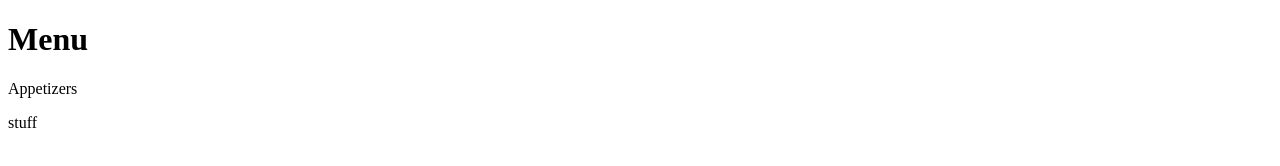
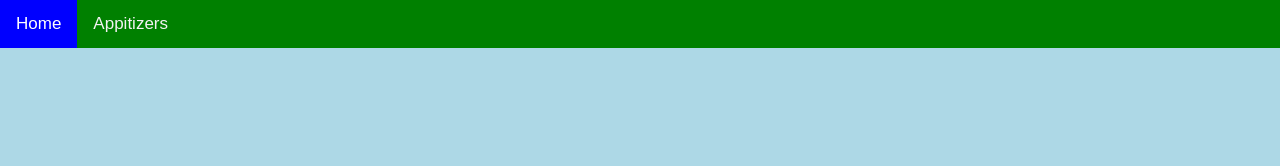
Before and after one commit to TomPiao/Web-App-VK, a plain HTML site: page index.html in a window 1280 px wide. Drawn offline with Linux system fonts and the light colour scheme.

Commit message:
nav bar and basic layout in

```diff
--- a/index.html
+++ b/index.html
@@ -1,16 +1,15 @@
 <!DOCTYPE html>
-<html>
-<head>
-  <title>Vietnamese Kitchen</title>
-  <meta charset="UTF-8">
-</head>
-<body>
+<html lang="en">
+  <head>
+    <meta charset="utf-8">
+    <meta name="viewport" content="width=device-width, initial-scale=1.0">
+    <title>Vietnamese Kitchen</title>
+  </head>
 
-<h1>Menu</h1>
-<div class="apps_display" id="apps_display">
-Appetizers
-  <p id="displayed">stuff</p>
-</div>
-
-</body>
+  <body>
+    <link rel="stylesheet" type="text/css" href="styles.css">
+    <div class="topnav">
+      <a class="active" href="index.html">Home</a>
+      <a href="appetizers.html">Appitizers</a>
+    </div>
 </html>
--- /dev/null
+++ b/styles.css
@@ -0,0 +1,30 @@
+body {
+    margin: 0;
+    font-family: Arial, Helvetica, sans-serif;
+    background-color: lightblue;
+}
+
+.topnav {
+    size: 20px 30px;
+    background-color: #008000;
+    overflow: hidden;
+}
+
+.topnav a {
+    float: left;
+    color: #f2f2f2;
+    text-align: center;
+    padding: 14px 16px;
+    text-decoration: none;
+    font-size: 17px;
+}
+
+.topnav a:hover {
+    background-color: #aaa;
+    color: black;
+}
+
+.topnav a.active {
+    background-color: #0000FF;
+    color: white;
+}
```
